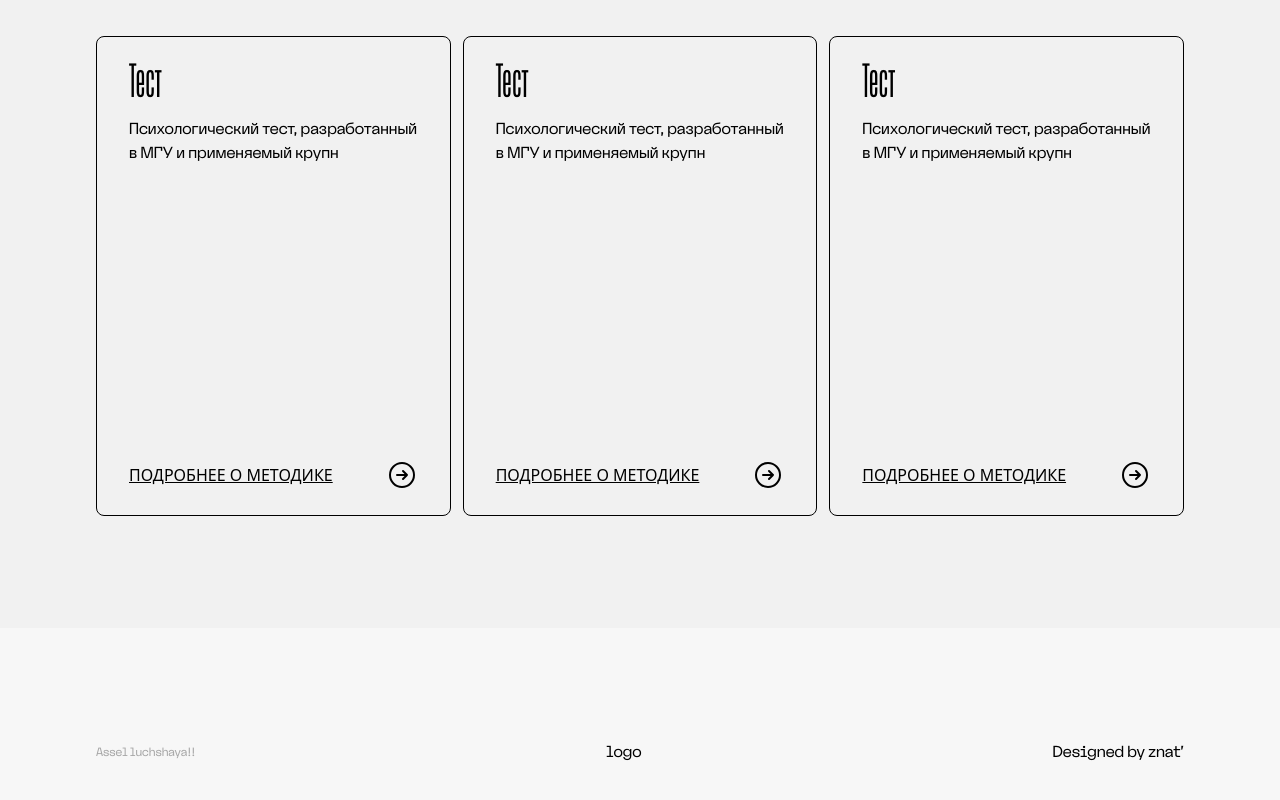
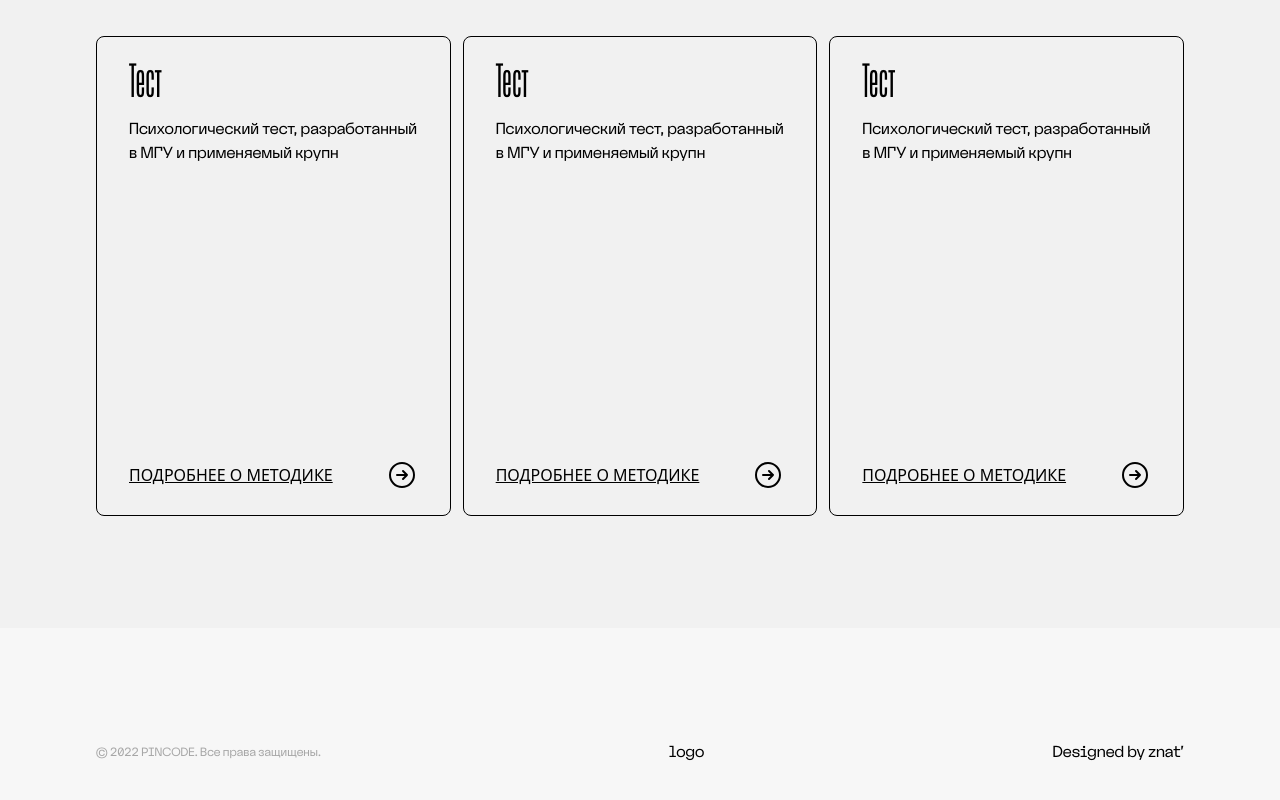
Before and after one commit to ltwmori/website, a React (Vite) app: page / in a window 1280 px wide. Shown: the part 844-1644 px from the top of the page. Built offline with nearby package versions, Linux system fonts and the light colour scheme.

Commit message:
fix: fixed footer text

```diff
--- a/src/layout/Footer/index.tsx
+++ b/src/layout/Footer/index.tsx
@@ -4,7 +4,9 @@ const Footer = () => {
   return (
     <footer className="flex items-end lg:pb-14 pl-14 pr-14 lg:pl-24 lg:pr-24 mt-auto h-24 lg:h-48 bg-footerGray font-nagelRegular">
       <div className="flex items-center justify-between w-full">
-        <p className="text-grey1 text-xs">Assel luchshaya!!</p>
+        <p className="text-grey1 text-xs">
+          © 2022 PINCODE. Все права защищены.
+        </p>
         <div>logo</div>
         <p>Designed by znat'</p>
       </div>
```
